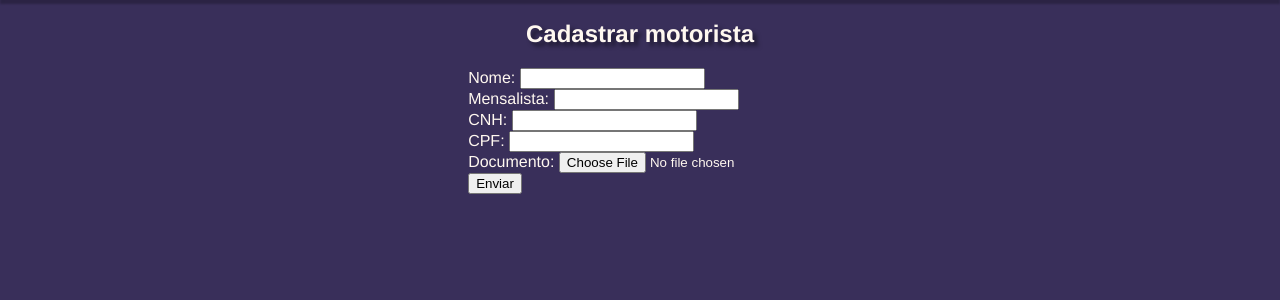
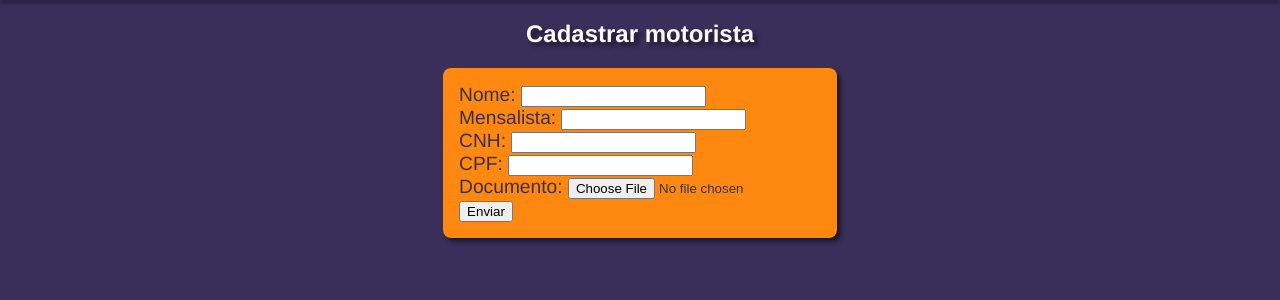
Before and after one commit to vitor-lima-ms/new_parking_lot_app_manage, a Django app: template driver/templates/driver_register_form.html in a window 1280 px wide. Shown: the part 87-387 px from the top of the page. Run offline with Django 3.2, Linux system fonts and the light colour scheme; the template is opened without the code that fills it, so the values that code supplies are empty, except form fields; form fields are guessed from the names that the template uses.

Commit message:
Update driver_register_form.css

```diff
--- a/static/css/driver_register_form.css
+++ b/static/css/driver_register_form.css
@@ -7,3 +7,22 @@ main {
 h2 {
     text-shadow: 4px 4px 4px rgba(0, 0, 0, 0.5);
 }
+form {
+    padding: 16px;
+    background-color: #FF8811;
+    font-size: larger;
+    box-shadow: 4px 4px 4px rgba(0, 0, 0, 0.5);
+    border-radius: 8px;
+    color: #392F5A;
+}
+table {
+    font-weight: bold;
+    text-align: center;
+}
+table tr, table td {
+    border-radius: 4px;
+    border: 2px solid #392F5A;
+}
+table td {
+    padding: 4px;
+}
```
